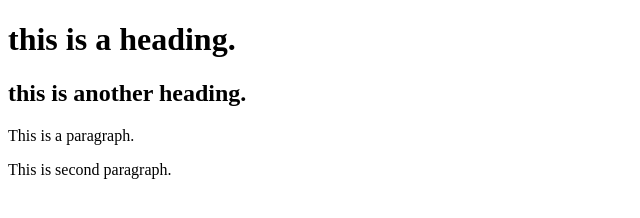
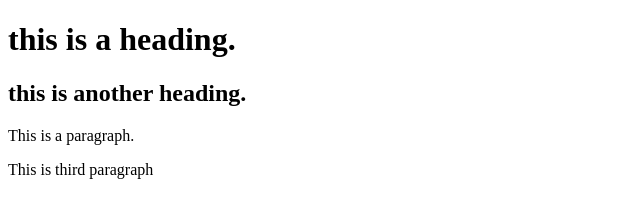
Before and after one commit to Yadav-Rakesh/git-test, a website: page index.html in a window 1280 px wide. Shown: the full height of the page, 0-640 px from the left. Drawn offline with Linux system fonts and the light colour scheme.

Commit message:
fourth commit

```diff
--- a/index.html
+++ b/index.html
@@ -7,8 +7,9 @@
 <body>
     <h1>this is a heading.</h1>
     <h2>this is another heading.</h2>
+
     <p>This is a paragraph.</p>
-    <p>This is second paragraph.</p>
+    <p>This is third paragraph</p>
 
 </body>
 </html>
```
Also changed, not shown: package.json (added, +24 -0 lines), 2 other files.
